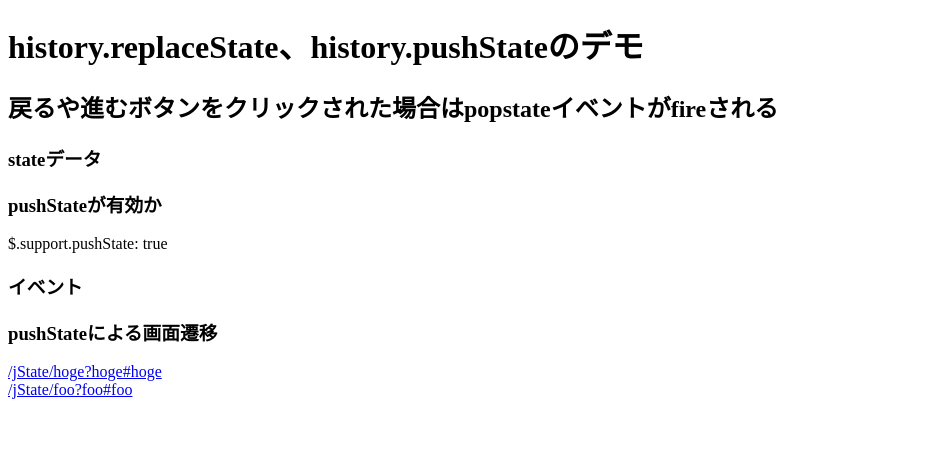
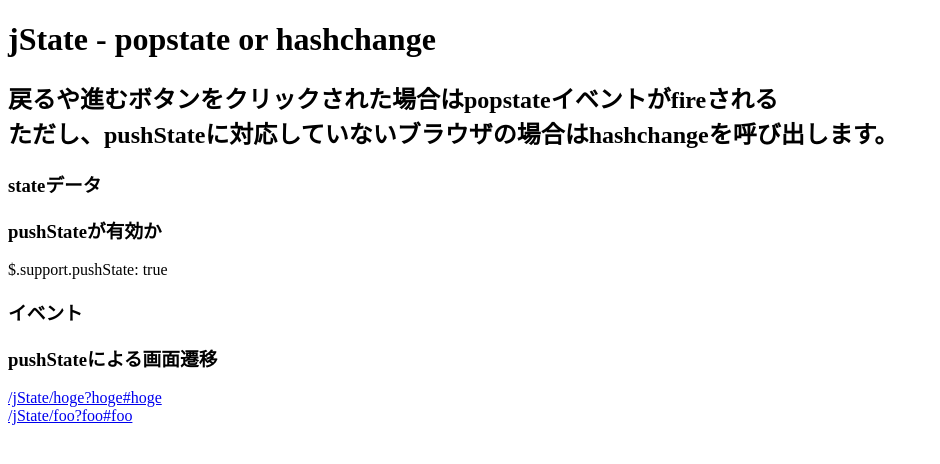
Before and after one commit to hisasann/jState, a plain HTML site: page index.html in a window 1280 px wide. Shown: the whole page, without its empty margins (0-940 px from the left). Drawn offline with Linux system fonts and the light colour scheme.

Commit message:
title変更

```diff
--- a/index.html
+++ b/index.html
@@ -2,7 +2,7 @@
 <html lang="en-US">
 <head>
 	<meta charset="UTF-8">
-	<title>history.replaceState、history.pushStateのデモ</title>
+	<title>jState - popstate or hashchange</title>
 	<style type="text/css" media="screen">
 		#counter {
 			color: red;
@@ -55,10 +55,11 @@
 </head>
 <body>
 
-	<h1>history.replaceState、history.pushStateのデモ</h1>
+	<h1>jState - popstate or hashchange</h1>
 
 	<h2>
-		戻るや進むボタンをクリックされた場合はpopstateイベントがfireされる
+		戻るや進むボタンをクリックされた場合はpopstateイベントがfireされる<br>
+		ただし、pushStateに対応していないブラウザの場合はhashchangeを呼び出します。
 	</h2>
 
 	<h3>stateデータ</h3>
```
